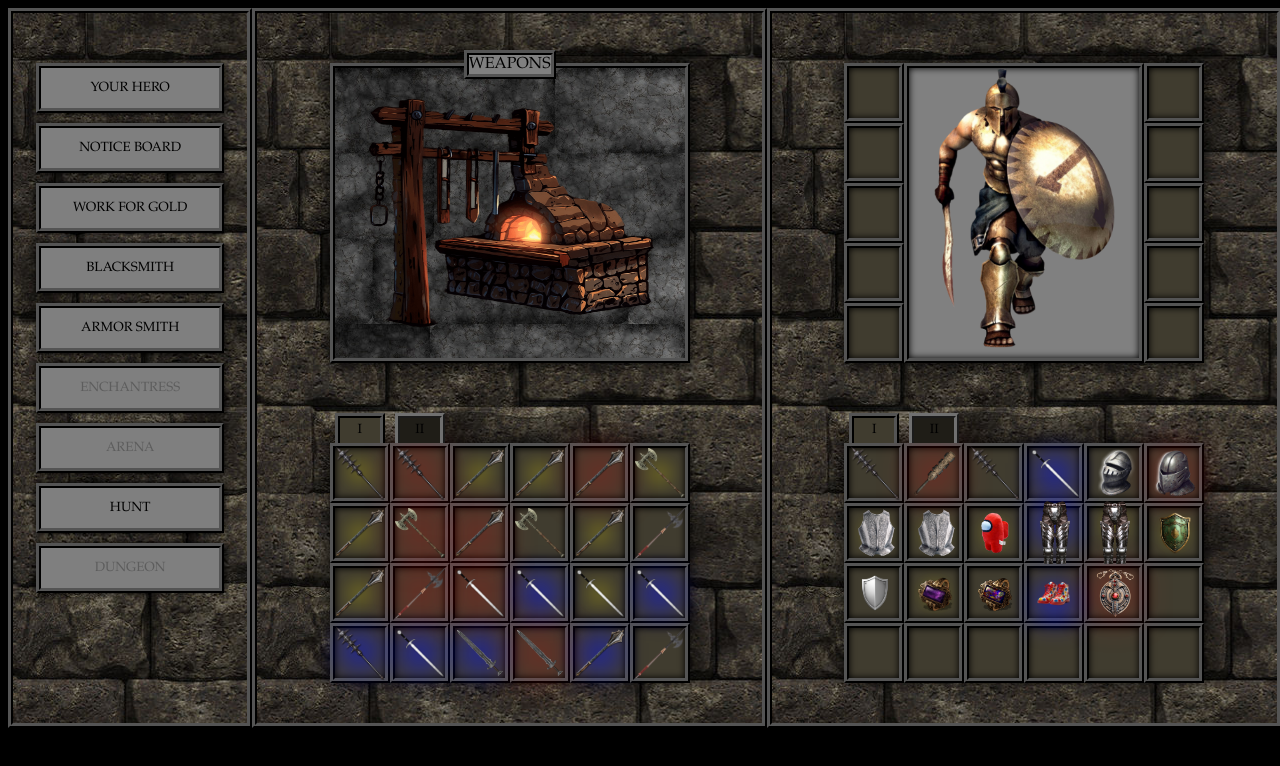
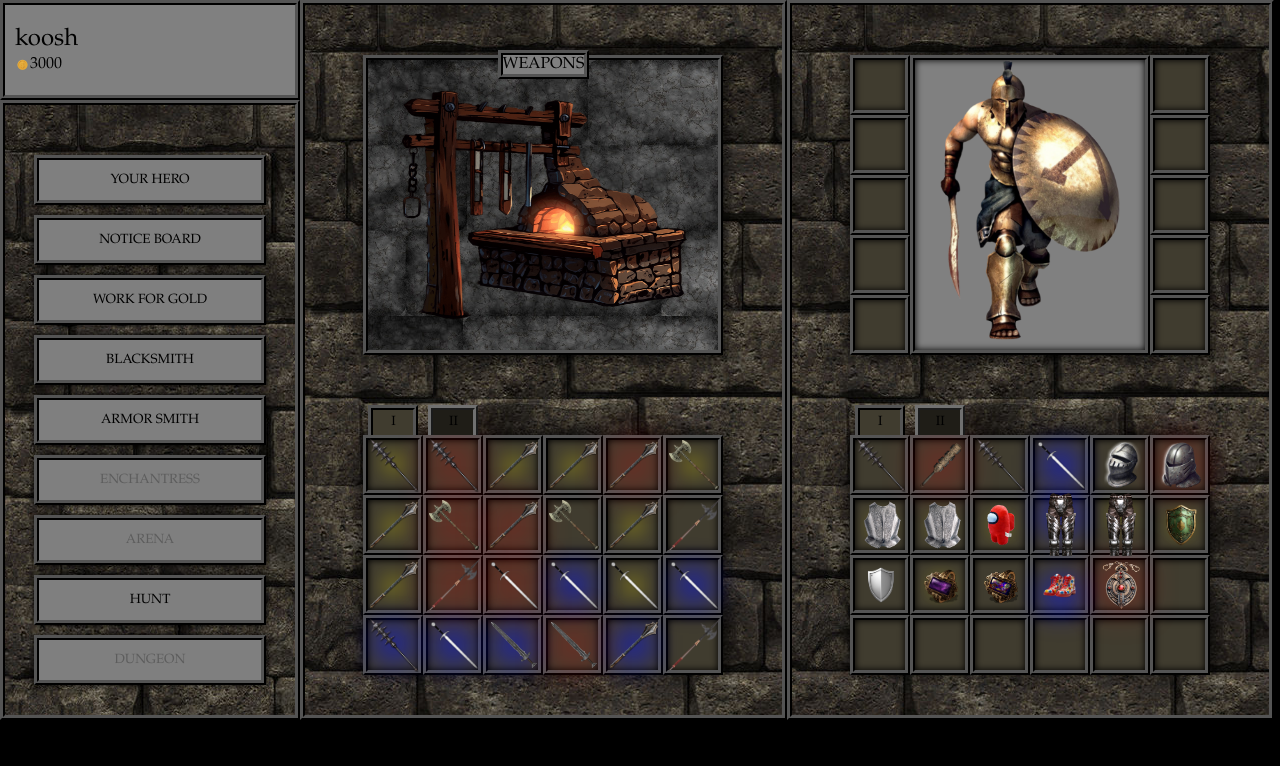
Before and after one commit to Vlakoosh/heroes-and-havoc-v1, a plain HTML site: page index.html in a window 1280 px wide. Drawn offline with Linux system fonts and the light colour scheme.

Commit message:
items now require gold to be purchased

```diff
--- a/index.html
+++ b/index.html
@@ -9,7 +9,13 @@
 <div id="mainGameContainer">
     <div id="tooltip" class="tooltip"></div>
 
+    <div>
+        <div id="playerValues">
+            <div id="playerName">koosh</div>
+            <div id="countGold"><img src="images/coin.png" alt="coin"><p id="goldCount">0</p></div>
+        </div>
         <div id="sidebar">
+
             <button class="sidebar-button" id="buttonYourHero">YOUR HERO</button>
 
             <button class="sidebar-button" id="buttonNoticeBoard">NOTICE BOARD</button>
@@ -22,9 +28,9 @@
             <button class="sidebar-button" id="buttonHunt">HUNT</button>
             <button disabled class="sidebar-button" id="buttonDungeon">DUNGEON</button>
 
+        </div>
+    </div>
 
-
-    </div>
     <div id="content">
         <div class="main-content">
 <!--            shop-->
--- a/inventory.js
+++ b/inventory.js
@@ -1,6 +1,15 @@
 const equipmentSlots = document.querySelectorAll('.slot');
 
 let playerLvl = 10
+let gold = 3000;
+
+const goldDisplay = document.getElementById("goldCount");
+
+function updateStatsDisplay(){
+    goldDisplay.innerText = gold;
+}
+updateStatsDisplay()
+
 
 const attributes = ["Strength", "Vitality", "Crit Chance", "Crit Damage", "Agility"];
 const secondaryAttributes = ["Extra Gold", "Extra Experience", "Lower Quest Time"];
@@ -174,6 +183,17 @@ document.addEventListener('dragover', (e) => {
 // Handle dropping an item into a grid cell or equipment slot
 document.addEventListener('drop', (e) => {
     const dropTarget = e.target;
+    if (originCell.classList.contains("shop-slot")){
+        if (gold > draggedItem.getAttribute("data-value")) {
+            gold -= draggedItem.getAttribute("data-value")
+            console.log("good value")
+            updateStatsDisplay();
+        }
+        else {
+            console.log("Item too expensive!")
+            return
+        }
+    }
 
     // Handling Grid Cell Drop
     if (dropTarget.classList.contains('grid-cell')) {
--- a/main-style.css
+++ b/main-style.css
@@ -1,6 +1,8 @@
 * {
     box-sizing: border-box;
     font-family: "Book Antiqua";
+    margin: 0;
+    padding: 0;
 }
 
 body {
@@ -47,8 +49,33 @@ body {
 }
 .tooltip h5 {
     font-size: 0.75rem;
+    color: #feb982;
+    height: auto;
+}
+
+#playerValues {
+    padding: 10px;
+    display: flex;
+    flex-direction: column;
+    justify-content: center;
+}
+
+#playerName {
+    font-size: 1.5rem;
+}
+
+#playerValues img {
+    width: 15px;
+    height: 15px;
     margin: 0;
-    color: #feb982;
+}
+
+#playerValues div {
+    padding: 0;
+    display: flex;
+    flex-direction: row;
+    align-items: center;
+    margin: 0;
     height: auto;
 }
 
@@ -64,7 +91,7 @@ body {
 #sidebar {
     padding-top: 50px;
     width: 300px;
-    height: 90vh;
+    height: calc(90vh - 100px);
     background-color: dimgray;
 
     display: flex;
@@ -76,6 +103,15 @@ body {
 
     background-image: url("images/brick-background-texture-3.jpg");
     background-repeat: repeat;
+}
+
+#playerValues {
+    width: 300px;
+    height: 100px;
+    border: 5px ridge black;
+
+    background-color: gray;
+
 }
 
 .sidebar-button {
```
Lines whose indentation alone changed are shown as unchanged.
